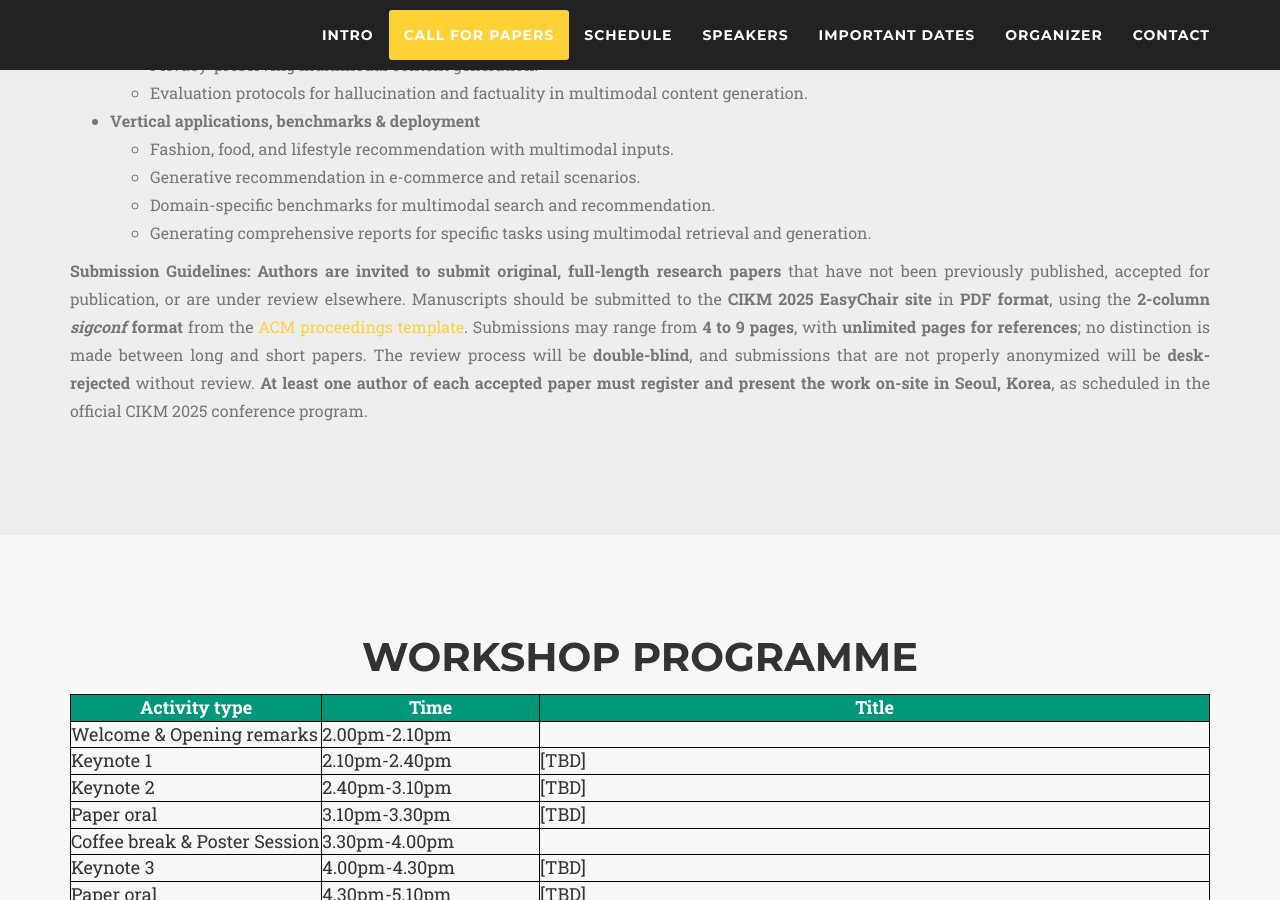
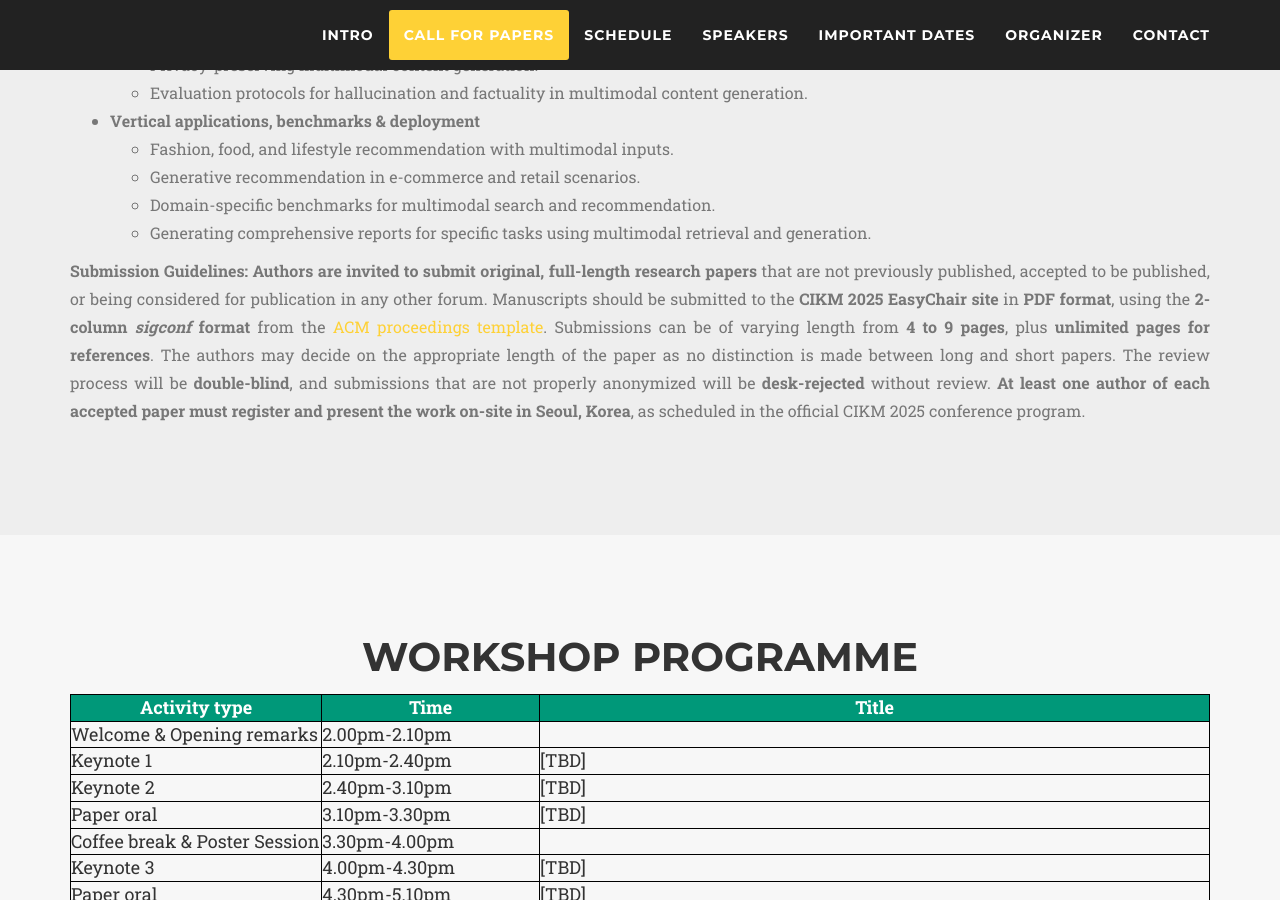
Before and after one commit to mmgensr-cikm25/mmgensr-cikm25.github.io, a Jekyll site: the page built from index.md, in a window 1280 px wide and 900 px high, scrolled down 1613 px. Built offline with Jekyll 4.4.1, drawn with Linux system fonts in a browser that asks for light colours; nearby versions of some CDN libraries; some web fonts are replaced.

Commit message:
Update call.html

```diff
--- a/_includes/call.html
+++ b/_includes/call.html
@@ -48,7 +48,7 @@
           </li>
         </ul>
         <p class="large text-muted">
-          <strong>Submission Guidelines: Authors are invited to submit original, full-length research papers</strong> that have not been previously published, accepted for publication, or are under review elsewhere. Manuscripts should be submitted to the <strong>CIKM 2025 EasyChair site</strong> in <strong>PDF format</strong>, using the <strong>2-column <em>sigconf</em> format</strong> from the <a href="https://www.acm.org/publications/proceedings-template" target="_blank">ACM proceedings template</a>. Submissions may range from <strong>4 to 9 pages</strong>, with <strong>unlimited pages for references</strong>; no distinction is made between long and short papers. The review process will be <strong>double-blind</strong>, and submissions that are not properly anonymized will be <strong>desk-rejected</strong> without review. <strong>At least one author of each accepted paper must register and present the work on-site in Seoul, Korea</strong>, as scheduled in the official CIKM 2025 conference program.
+          <strong>Submission Guidelines: Authors are invited to submit original, full-length research papers</strong> that are not previously published, accepted to be published, or being considered for publication in any other forum. Manuscripts should be submitted to the <strong>CIKM 2025 EasyChair site</strong> in <strong>PDF format</strong>, using the <strong>2-column <em>sigconf</em> format</strong> from the <a href="https://www.acm.org/publications/proceedings-template" target="_blank">ACM proceedings template</a>. Submissions can be of varying length from <strong>4 to 9 pages</strong>, plus <strong>unlimited pages for references</strong>. The authors may decide on the appropriate length of the paper as no distinction is made between long and short papers. The review process will be <strong>double-blind</strong>, and submissions that are not properly anonymized will be <strong>desk-rejected</strong> without review. <strong>At least one author of each accepted paper must register and present the work on-site in Seoul, Korea</strong>, as scheduled in the official CIKM 2025 conference program.
         </p>
 
 <!-- Submission site: <a href="https://easychair.org/conferences/?conf=genrec23">https://easychair.org/conferences/?conf=genrec23</a>.  -->
```
